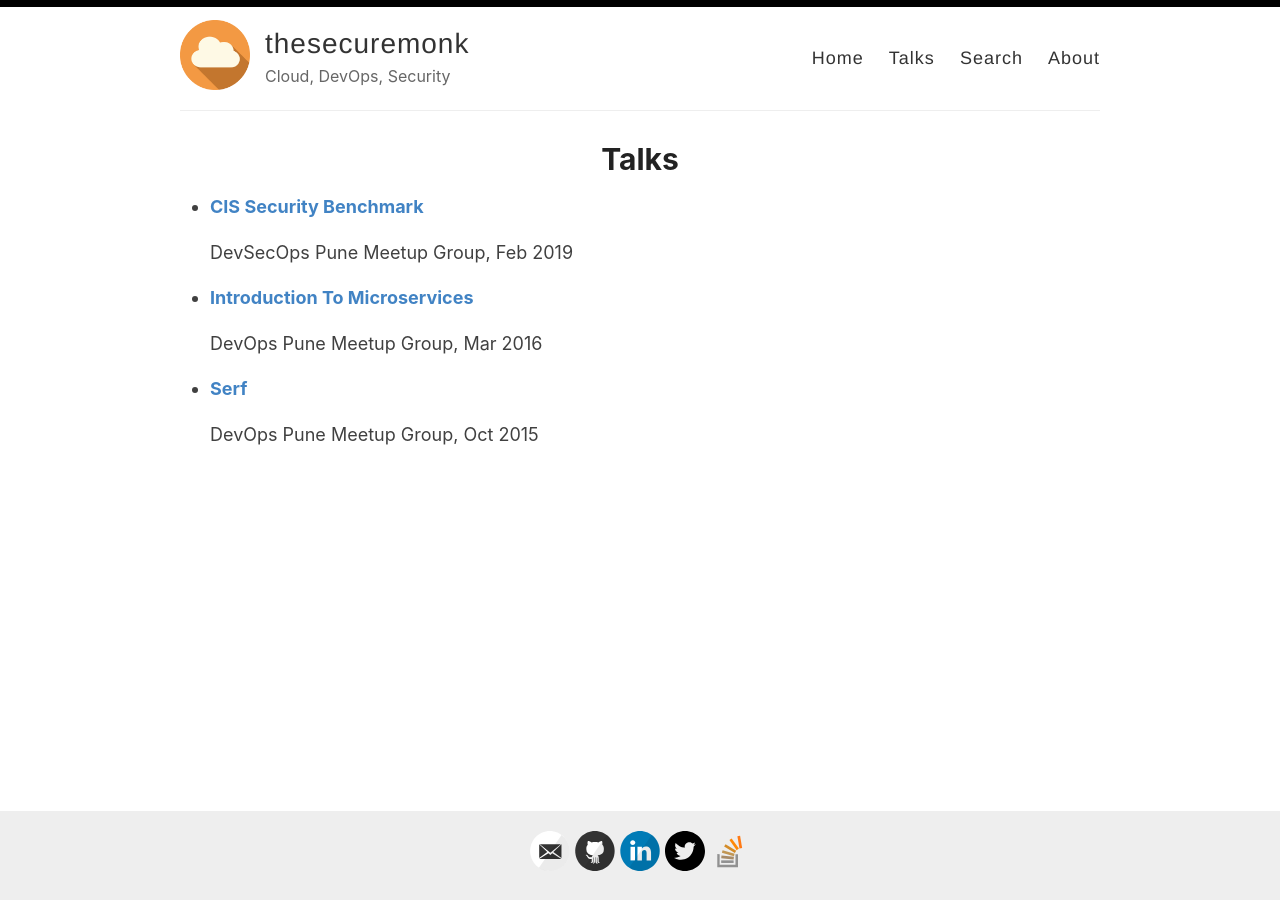
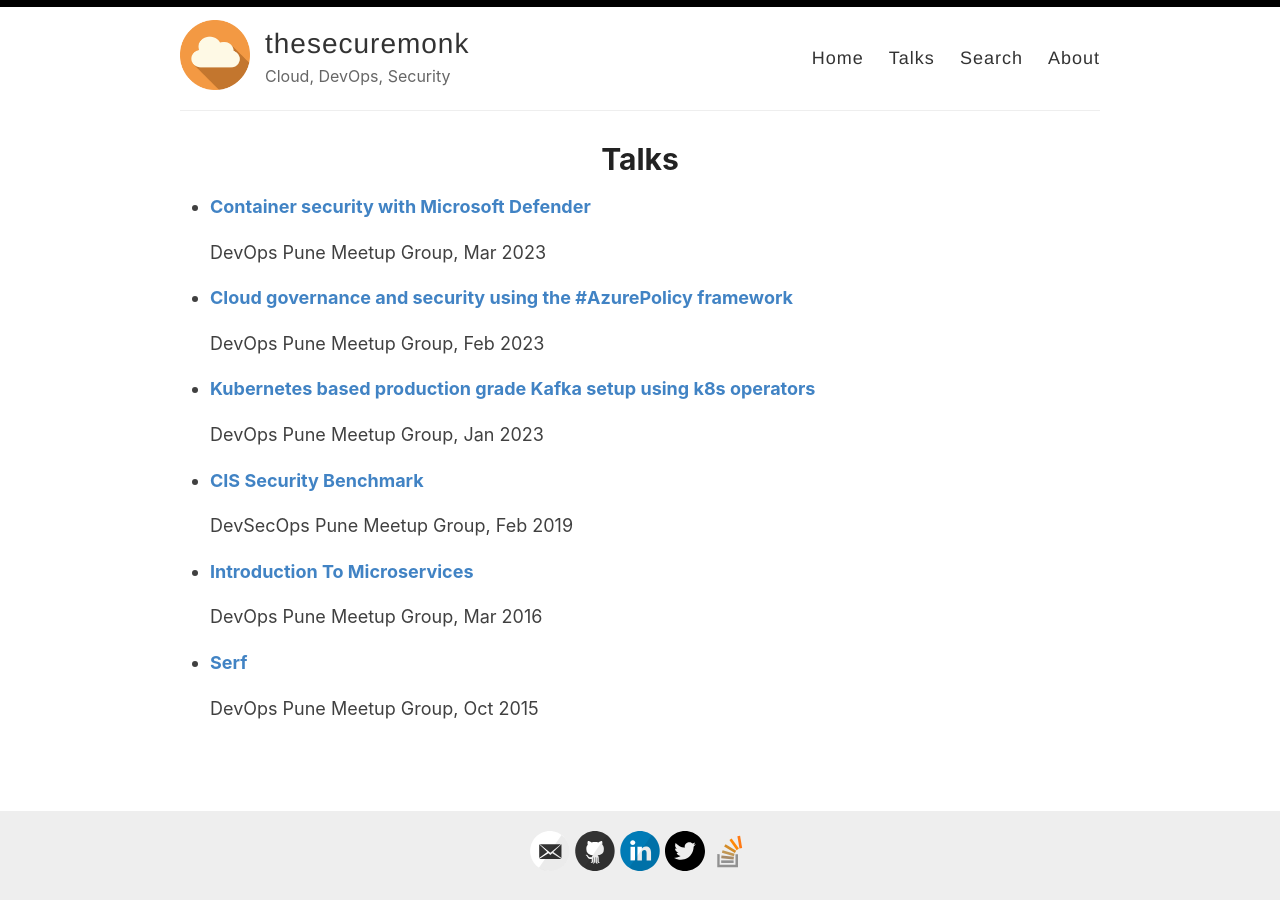
Before and after one commit to rahulkhengare/thesecuremonk.com, a Jekyll site: the page built from _pages/talks.md, in a window 1280 px wide. Built offline with Jekyll 4.4.1, drawn with Linux system fonts in a browser that asks for light colours.

Commit message:
added talks

```diff
--- a/_pages/talks.md
+++ b/_pages/talks.md
@@ -3,6 +3,18 @@ layout: page
 title: Talks
 permalink: /talks/
 ---
+
+* **[Container security with Microsoft Defender](https://www.slideshare.net/rahulkhengare/container-security-using-msft-defender)**
+
+    DevOps Pune Meetup Group, Mar 2023
+
+* **[Cloud governance and security using the #AzurePolicy framework](https://www.slideshare.net/rahulkhengare/azurepolicy-devops-pune-feb23)**
+
+    DevOps Pune Meetup Group, Feb 2023
+
+* **[Kubernetes based production grade Kafka setup using k8s operators](https://www.meetup.com/devops-pune/events/291020682https://www.slideshare.net/rahulkhengare/cis-compliance)**
+
+    DevOps Pune Meetup Group, Jan 2023
 
 * **[CIS Security Benchmark](https://www.slideshare.net/rahulkhengare/cis-compliance)**
 
```
